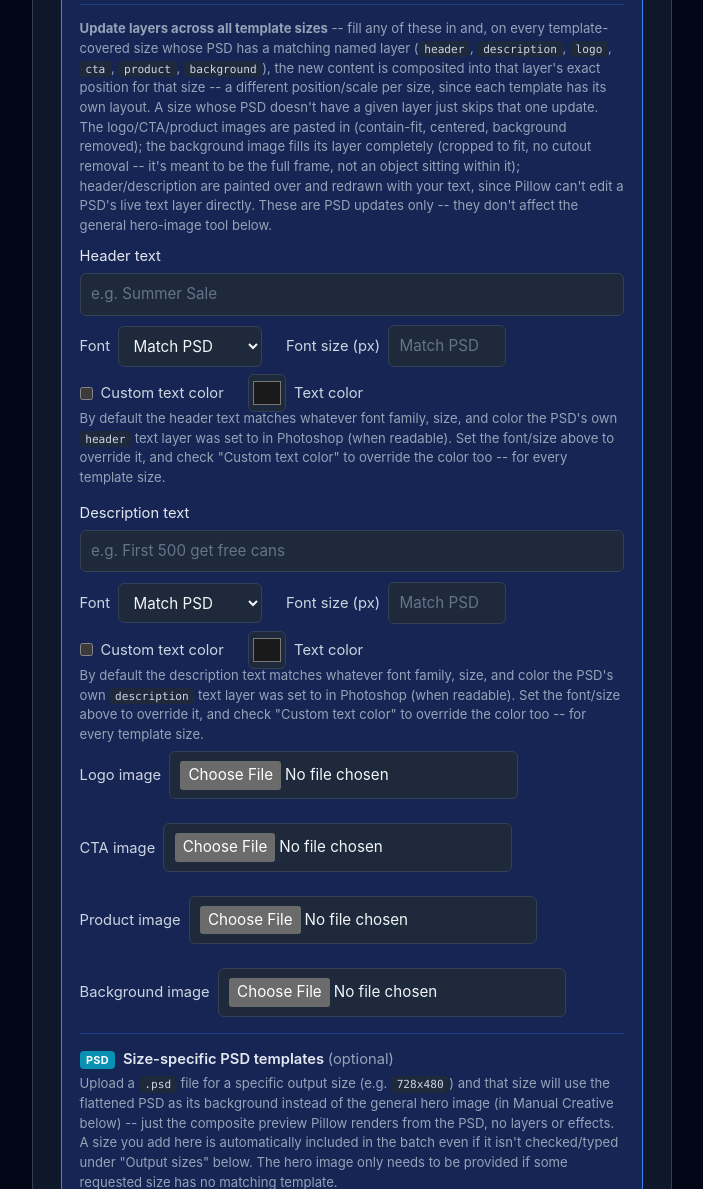
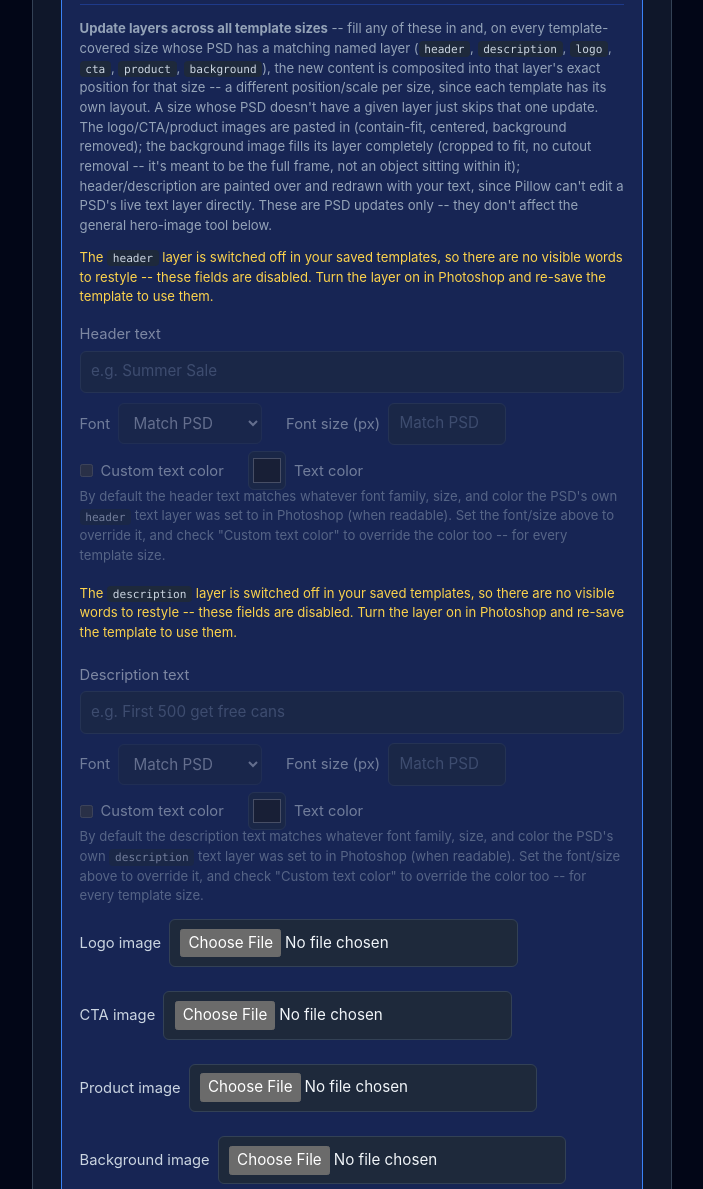
Before and after one commit to MattShea-10/creative-automation-pipeline, a Flask app: page / in a window 1280 px wide. Shown: the part 1463-2652 px from the top of the page, without its empty margins (288-991 px from the left). Run offline with Flask 3, Linux system fonts and the light colour scheme; some libraries are stand-ins or nearby versions.

Commit message:
Grey out text-layer fields when that layer is switched off
A layer turned off in Photoshop has no visible words to restyle -- the
renderer skips it, so anything typed into its colour, font or size fields
quietly did nothing. The form now scans the saved templates on load and
disables the whole group for any of header/description that isn't
switched on in at least one of them, with a line saying why and what to
do about it.

Done with a <fieldset disabled> rather than per-input attributes or JS:
browsers disable every control inside one and leave them all out of the
submission, so the form can't send settings the renderer would ignore.

Against the real tester templates this correctly leaves description
editable and greys out header, which is the layer that was switched off
all along.

Co-Authored-By: Claude Opus 5 <noreply@anthropic.com>
Claude-Session: https://claude.ai/code/session_01A6mUBdauQ8LNtLJfooNVUQ

```diff
--- a/templates/index.html
+++ b/templates/index.html
@@ -45,6 +45,12 @@
     .layer-image-cached-name { @apply text-slate-500 max-w-[10rem] truncate; }
     .layer-image-cached.is-cleared { @apply opacity-40 line-through; }
     .manual-disabled-note { @apply text-amber-300 mt-2 mb-1; }
+    /* A fieldset is the tidiest way to switch a whole group off: browsers
+       disable every control inside it and leave them all out of the
+       submission, with no per-input markup and no JS. */
+    .layer-text-group { @apply border-0 p-0 m-0 min-w-0; }
+    .layer-text-group[disabled] { @apply opacity-50; }
+    .layer-off-note { @apply text-amber-300 mt-3; }
     .campaign-brief-box { background: #1e293b; }
     .campaign-brief-box > summary { @apply uppercase tracking-wide; }
     .checkbox-row { @apply flex items-start gap-2 my-[0.6rem]; }
@@ -262,6 +268,13 @@
             can't edit a PSD's live text layer directly. These are PSD updates only -- they don't affect the
             general hero-image tool below.
           </div>
+          {% set header_editable = 'header' in editable_text_layers %}
+          {% if not header_editable %}
+            <div class="hint layer-off-note">The <code>header</code> layer is switched off in your saved
+            templates, so there are no visible words to restyle -- these fields are disabled. Turn the layer
+            on in Photoshop and re-save the template to use them.</div>
+          {% endif %}
+          <fieldset class="layer-text-group"{% if not header_editable %} disabled{% endif %}>
           <div class="field" style="margin-top: 0.6rem; margin-bottom: 0.6rem;">
             <label for="layer_header_text" style="font-weight: 400;">Header text</label>
             <input type="text" id="layer_header_text" name="layer_header_text" placeholder="e.g. Summer Sale" value="{{ prefill.get('layer_header_text', '') }}">
@@ -297,7 +310,15 @@
             <code>header</code> text layer was set to in Photoshop (when readable). Set the font/size above
             to override it, and check "Custom text color" to override the color too -- for every template size.
           </div>
+          </fieldset>
 
+          {% set description_editable = 'description' in editable_text_layers %}
+          {% if not description_editable %}
+            <div class="hint layer-off-note">The <code>description</code> layer is switched off in your saved
+            templates, so there are no visible words to restyle -- these fields are disabled. Turn the layer
+            on in Photoshop and re-save the template to use them.</div>
+          {% endif %}
+          <fieldset class="layer-text-group"{% if not description_editable %} disabled{% endif %}>
           <div class="field" style="margin-top: 0.9rem; margin-bottom: 0.6rem;">
             <label for="layer_description_text" style="font-weight: 400;">Description text</label>
             <input type="text" id="layer_description_text" name="layer_description_text" placeholder="e.g. First 500 get free cans" value="{{ prefill.get('layer_description_text', '') }}">
@@ -333,6 +354,7 @@
             <code>description</code> text layer was set to in Photoshop (when readable). Set the font/size above
             to override it, and check "Custom text color" to override the color too -- for every template size.
           </div>
+          </fieldset>
           <div class="inline-controls" style="margin-top: 0.4rem;">
             <label for="layer_logo_image" style="font-weight: 400;">
               <span style="white-space: nowrap;">Logo image</span>
--- a/webapp.py
+++ b/webapp.py
@@ -531,6 +531,24 @@ def _session_campaign_jobs(session_id):
     return [(slot, slots[slot]) for slot in sorted(slots, key=lambda k: (len(k), k))]
 
 
+def _editable_text_layers() -> set:
+    """Which of the named text layers are actually editable right now --
+    i.e. present AND switched on in at least one saved template.
+
+    A layer switched off in Photoshop can't be restyled: there are no
+    visible words to recolour or resize, and the renderer skips it. The
+    form greys its fields out rather than accepting settings that would
+    quietly do nothing. Judged across all saved templates together, since
+    one enabled somewhere is enough for the field to be worth offering.
+    """
+    editable = set()
+    _templates, template_paths = _default_size_templates()
+    for path in template_paths.values():
+        for name in get_psd_text_layers(path, visible_only=True):
+            editable.add(name)
+    return editable
+
+
 @app.route("/", methods=["GET"])
 def index():
     return render_template(
@@ -540,6 +558,7 @@ def index():
         build_stamp=BUILD_STAMP,
         campaigns=[{"prefill": {}, "prefill_files": {}, "edit_job_id": None}],
         session_id=uuid.uuid4().hex,
+        editable_text_layers=_editable_text_layers(),
     )
 
 
@@ -581,6 +600,7 @@ def edit(job_id):
         build_stamp=BUILD_STAMP,
         campaigns=campaigns,
         session_id=session_id,
+        editable_text_layers=_editable_text_layers(),
     )
 
 
```
Also changed, not shown: tests/test_webapp.py (+30 -3 lines).
